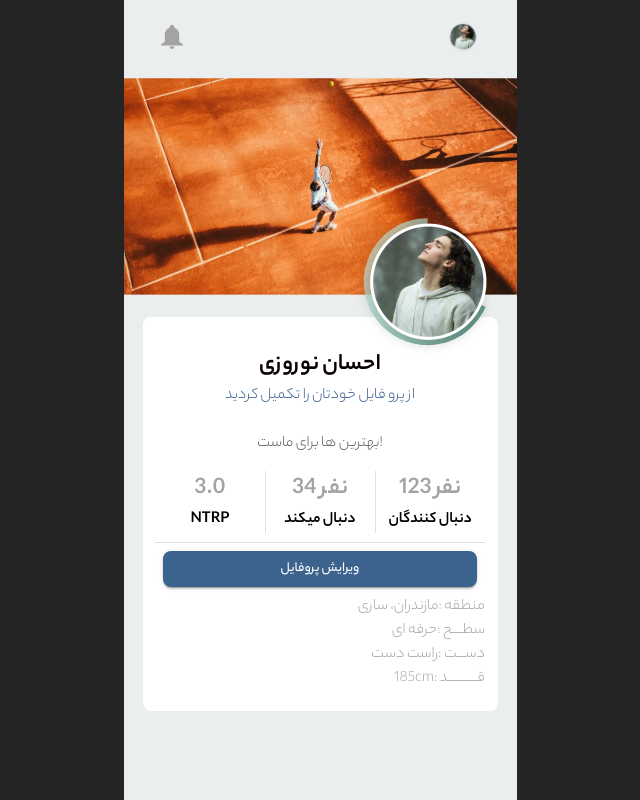
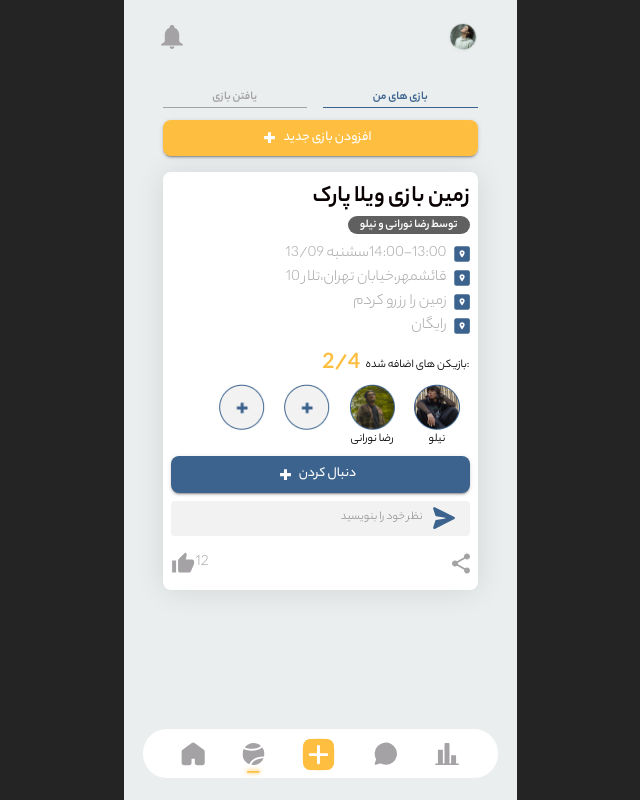
Before and after one commit to nightfury-305244/Court, a React (Vite) app: page /games/mygame in a window 1280 px wide. Before the commit this address led to /profile. Shown: the top 800 px of the page, without its empty margins (320-960 px from the left). Built offline with nearby package versions, Linux system fonts and the light colour scheme; sample sign-in values are in the browser's storage.

Commit message:
change router url and footer error

```diff
--- a/src/App.tsx
+++ b/src/App.tsx
@@ -3,7 +3,7 @@ import Profile from './pages/Profile'
 import Layout from './components/layouts/Layout'
 import EditProfile from './pages/EditProfile'
 import NewGame from './pages/NewGame'
-import MyGame from './pages/MyGame'
+import MyGames from './pages/MyGames'
 import NewMatch from './pages/NewMatch'
 import Landing from './pages/auth/Landing'
 import SignUp from './pages/auth/SignUp'
@@ -19,10 +19,10 @@ function App() {
         {token ? (
           <Route element={<Layout />}>
             <Route path='/profile' element={<Profile />} />
-            <Route path='/editprofile' element={<EditProfile />} />
-            <Route path='/addnewgame' element={<NewGame />} />
-            <Route path='/mygames' element={<MyGame />} />
-            <Route path='/editornewmatch' element={<NewMatch />} />
+            <Route path='/profile/edit' element={<EditProfile />} />
+            <Route path='/games' element={<NewGame />} />
+            <Route path='/games/mygame' element={<MyGames />} />
+            <Route path='/games/newmatch' element={<NewMatch />} />
             <Route path='*' element={<Navigate to='/profile' />} />
           </Route>
         ):(
--- a/src/components/common/Footer.tsx
+++ b/src/components/common/Footer.tsx
@@ -1,6 +1,6 @@
 import { Grid, IconButton, styled } from '@mui/material';
 import { useState } from 'react';
-import { useNavigate } from 'react-router-dom';
+import { useLocation, useNavigate } from 'react-router-dom';
 import home from "../../assets/majesticons_home.svg"
 import chat from "../../assets/majesticons_chat.svg"
 import baseAdd from "../../assets/basil_add-solid.svg"
@@ -23,7 +23,8 @@ const StyledFooter = styled("div")(({theme}) => ({
         padding: 0,
       },
       ".select": {
-        height: "11px"
+        height: "11px",
+        opacity: 0
       }
     }
   }
@@ -32,17 +33,16 @@ const StyledFooter = styled("div")(({theme}) => ({
 
 const Footer = () => {
 
+  const location = useLocation().pathname.split('/')[1];
+
   const navigate = useNavigate();
-  const [showImage, setShowImage] = useState("");
 
   const handleProfile = () => {
     navigate("/profile")
-    setShowImage("profile")
   }
 
   const handleGames = () => {
-    navigate("/addnewgame")
-    setShowImage("newgame")
+    navigate("/games")
   }
 
   return (
@@ -55,23 +55,23 @@ const Footer = () => {
       >
         <Grid item>
           <IconButton><img src={home} alt='home' /></IconButton>
-          {showImage === "#" && <img className="select" src={Rectangle} alt='Rectangle' />}
+          <img className="select" style={{ opacity: location === "#" ? 1 : 0 }}  src={Rectangle} alt='Rectangle' />
         </Grid>
         <Grid item>
           <IconButton onClick={handleGames}><img src={tennisBell} alt='tennis-ball' /></IconButton>
-          {showImage === "newgame" && <img className="select" src={Rectangle} alt='Rectangle' />}
+          <img className="select" style={{ opacity: location === "games" ? 1 : 0 }} src={Rectangle} alt='Rectangle' />
         </Grid>
         <Grid item>
           <IconButton><img src={baseAdd} alt='plus' /></IconButton>
-          {showImage === "#" && <img className="select" src={Rectangle} alt='Rectangle' />}
+          <img className="select" style={{ opacity: location === "#" ? 1 : 0 }} src={Rectangle} alt='Rectangle' />
         </Grid>
         <Grid item>
           <IconButton onClick={handleProfile}><img src={chat} alt='chat' /></IconButton>
-          {showImage === "profile" && <img className="select" src={Rectangle} alt='Rectangle' />}
+          <img className="select" style={{ opacity: location === "profile" ? 1 : 0 }} src={Rectangle} alt='Rectangle' />
         </Grid>
         <Grid item>
           <IconButton><img src={solarChart} alt='chart' /></IconButton>
-          {showImage === "#" && <img className="select" src={Rectangle} alt='Rectangle' />}
+          <img className="select" style={{ opacity: location === "#" ? 1 : 0 }} src={Rectangle} alt='Rectangle' />
         </Grid>
       </Grid>
     </StyledFooter>
--- a/src/components/component/HorizontalScrolling.tsx
+++ b/src/components/component/HorizontalScrolling.tsx
@@ -26,7 +26,7 @@ const HorizontalDiv = styled("div")(() => ({
 
 interface Props {
   data: {
-    url: string,
+    url: any,
     name: string
   }[]
 }
--- a/src/pages/EditProfile.tsx
+++ b/src/pages/EditProfile.tsx
@@ -5,6 +5,7 @@ import {
 import { useState } from 'react';
 import pointSVG from "../assets/point.svg"
 import taskSVG from "../assets/task.svg"
+import avatar from '../assets/avatar.png'
 
 const StyledCardContend = styled(CardContent)(({theme})=> ({
   textAlign: 'center',
@@ -60,7 +61,7 @@ const EditProfile = (_props: Props) => {
         <Box sx={{ display: 'flex', justifyContent: 'center', position: 'relative', top: '-40px' }}>
           <Avatar
             alt="Profile Picture"
-            src="/src/assets/avatar.png"
+            src={avatar}
             sx={{ width: "108px", height: "108px" }}
           />
         </Box>
--- a/src/pages/MyGame.tsx
+++ b/src/pages/MyGames.tsx
@@ -6,6 +6,9 @@ import arrow from "../assets/fluent_send-32-filled.svg"
 import mdi from "../assets/mdi_like.svg"
 import vector from "../assets/Vector.svg"
 import HorizontalScrolling from '../components/component/HorizontalScrolling'
+import plusASVG from '../assets/Group_62.png'
+import avatar4 from '../assets/Ellipse4.png'
+import avatar5 from '../assets/Ellipse5.png'
 
 const Content = styled(Card)(()=>({
   borderRadius: "8px",
@@ -62,28 +65,28 @@ const MyGame = (_props: Props) => {
   const navigate = useNavigate();
 
   const handleNewGame = () => {
-    navigate("/addnewgame");
+    navigate("/games");
   }
 
   const handleNewMatch = () => {
-    navigate("/editornewmatch")
+    navigate("/games/newmatch")
   }
 
   const data = [
     {
-      url: "/src/assets/Group_62.png",
+      url: plusASVG,
       name: ""
     },
     {
-      url: "/src/assets/Group_62.png",
+      url: plusASVG,
       name: ""
     },
     {
-      url: "/src/assets/Ellipse5.png",
+      url: avatar5,
       name: "رضا نورانی"
     },
     {
-      url: "/src/assets/Ellipse4.png",
+      url: avatar4,
       name: "نیلو"
     },
   ]
--- a/src/pages/NewGame.tsx
+++ b/src/pages/NewGame.tsx
@@ -27,7 +27,7 @@ const NewGame = (_props: Props) => {
   const navigate = useNavigate();
 
   const handleNewGame = () => {
-    navigate("/mygames");
+    navigate("/games/mygame");
   }
 
   return (
--- a/src/pages/Profile.tsx
+++ b/src/pages/Profile.tsx
@@ -78,7 +78,7 @@ const Profile = (_props: Props) => {
 
   const navigate = useNavigate();
   const handleEditProfile = () => {
-    navigate("/editprofile");
+    navigate("/profile/edit");
   }
 
   return (
```
